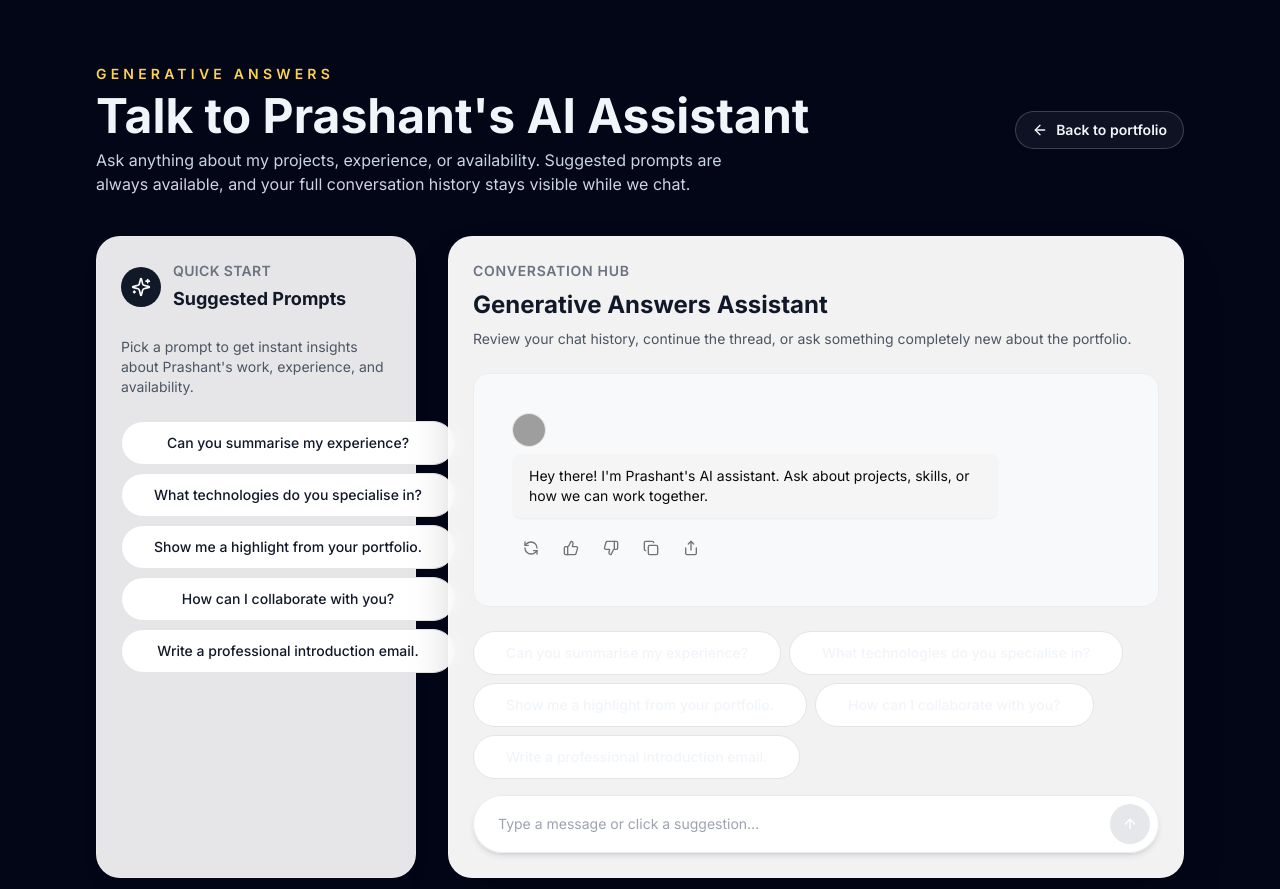
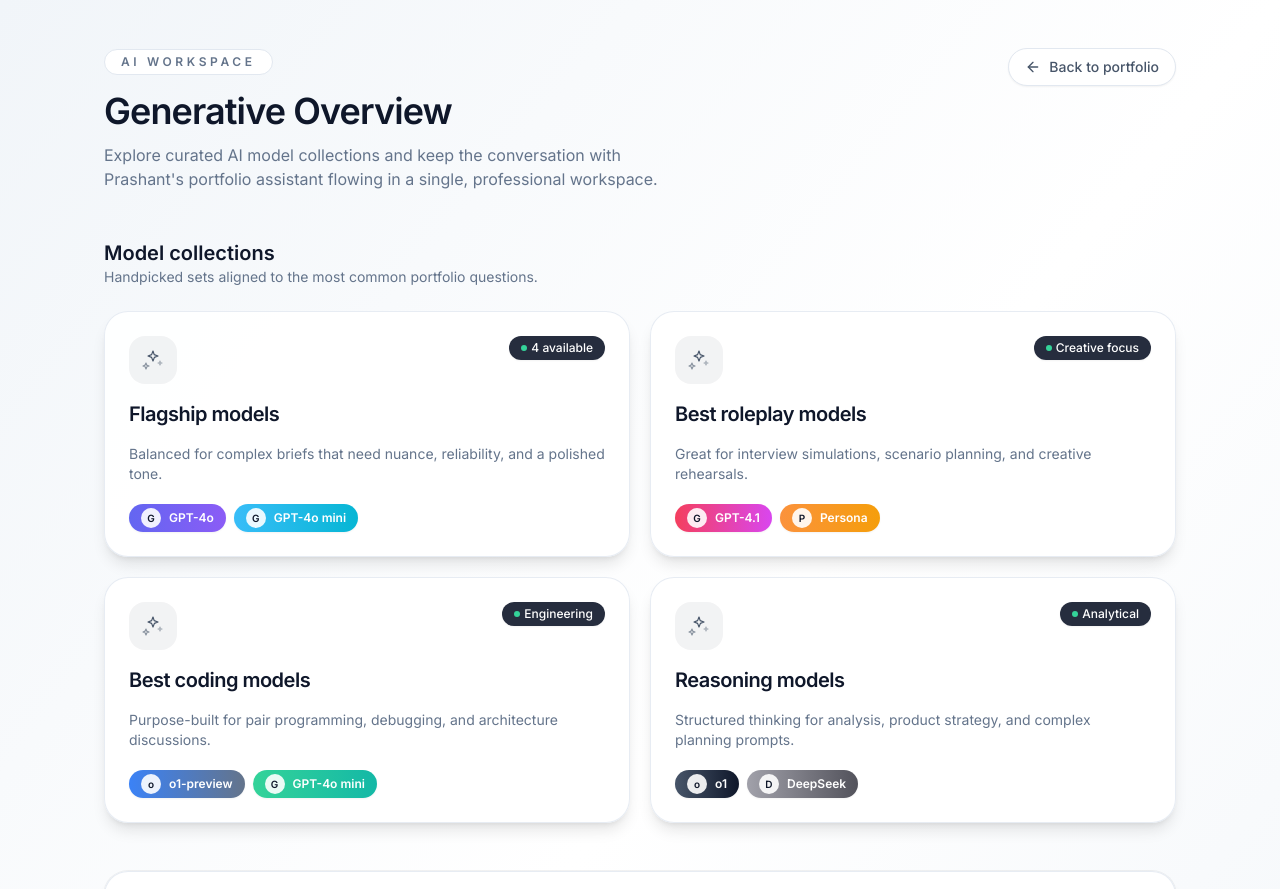
Before and after one commit to codex-clone/portfolio, a Next.js app: page /ai in a window 1280 px wide. Shown: the top 889 px of the page. Built offline with nearby package versions, Linux system fonts and the light colour scheme; grey boxes are pictures that could not be loaded.

Commit message:
Revamp generative overview layout

```diff
--- a/app/ai/page.tsx
+++ b/app/ai/page.tsx
@@ -1,35 +1,154 @@
 import { ChatExperience } from "@/components/ui/chat-experience"
+import { Card, CardDescription, CardHeader, CardTitle } from "@/components/ui/card"
 import Link from "next/link"
 import { ArrowLeft } from "lucide-react"
 
+const modelCollections = [
+  {
+    title: "Flagship models",
+    description: "Balanced for complex briefs that need nuance, reliability, and a polished tone.",
+    badge: "4 available",
+    tokens: [
+      { label: "GPT-4o", tone: "from-indigo-500 to-violet-500" },
+      { label: "GPT-4o mini", tone: "from-sky-400 to-cyan-500" },
+    ],
+  },
+  {
+    title: "Best roleplay models",
+    description: "Great for interview simulations, scenario planning, and creative rehearsals.",
+    badge: "Creative focus",
+    tokens: [
+      { label: "GPT-4.1", tone: "from-rose-500 to-fuchsia-500" },
+      { label: "Persona", tone: "from-orange-400 to-amber-500" },
+    ],
+  },
+  {
+    title: "Best coding models",
+    description: "Purpose-built for pair programming, debugging, and architecture discussions.",
+    badge: "Engineering",
+    tokens: [
+      { label: "o1-preview", tone: "from-blue-500 to-slate-500" },
+      { label: "GPT-4o mini", tone: "from-emerald-400 to-teal-500" },
+    ],
+  },
+  {
+    title: "Reasoning models",
+    description: "Structured thinking for analysis, product strategy, and complex planning prompts.",
+    badge: "Analytical",
+    tokens: [
+      { label: "o1", tone: "from-slate-600 to-slate-900" },
+      { label: "DeepSeek", tone: "from-zinc-400 to-zinc-600" },
+    ],
+  },
+]
+
 export default function GenerativeAnswersPage() {
   return (
-    <div className="min-h-screen bg-slate-950 text-slate-100">
-      <div className="mx-auto w-full max-w-6xl px-4 py-16 sm:px-6 lg:px-8">
-        <div className="mb-10 flex flex-col items-center justify-between gap-6 text-center lg:flex-row lg:text-left">
-          <div className="space-y-2">
-            <p className="text-sm font-semibold uppercase tracking-[0.3em] text-amber-300">
-              Generative Answers
-            </p>
-            <h1 className="text-3xl font-bold sm:text-4xl lg:text-5xl">
-              Talk to Prashant&apos;s AI Assistant
-            </h1>
-            <p className="max-w-2xl text-sm text-slate-300 sm:text-base">
-              Ask anything about my projects, experience, or availability. Suggested prompts are always available, and your full
-              conversation history stays visible while we chat.
-            </p>
+    <div className="min-h-screen bg-gradient-to-br from-slate-100 via-white to-slate-100">
+      <div className="mx-auto w-full max-w-6xl px-4 py-12 sm:px-6 lg:px-10">
+        <header className="mb-12 flex flex-col gap-6 sm:flex-row sm:items-start sm:justify-between">
+          <div className="space-y-4">
+            <span className="inline-flex items-center gap-2 rounded-full border border-slate-200 bg-white px-4 py-1 text-xs font-semibold uppercase tracking-[0.3em] text-slate-500">
+              AI Workspace
+            </span>
+            <div className="space-y-3">
+              <h1 className="text-3xl font-semibold tracking-tight text-slate-900 sm:text-4xl">Generative Overview</h1>
+              <p className="max-w-xl text-sm text-slate-500 sm:text-base">
+                Explore curated AI model collections and keep the conversation with Prashant&apos;s portfolio assistant flowing in a single, professional workspace.
+              </p>
+            </div>
           </div>
           <Link
             href="/"
-            className="inline-flex items-center gap-2 rounded-full border border-white/20 bg-white/5 px-4 py-2 text-sm font-semibold text-slate-100 transition hover:border-white/40 hover:bg-white/10"
+            className="inline-flex w-fit items-center gap-2 rounded-full border border-slate-200 bg-white px-4 py-2 text-sm font-medium text-slate-600 shadow-sm transition hover:border-slate-300 hover:text-slate-900"
             aria-label="Back to home"
           >
             <ArrowLeft className="h-4 w-4" />
             Back to portfolio
           </Link>
-        </div>
+        </header>
+
+        <section className="mb-12 space-y-6">
+          <div className="flex items-center justify-between">
+            <div>
+              <h2 className="text-lg font-semibold text-slate-900 sm:text-xl">Model collections</h2>
+              <p className="text-sm text-slate-500">Handpicked sets aligned to the most common portfolio questions.</p>
+            </div>
+          </div>
+          <div className="grid gap-5 md:grid-cols-2">
+            {modelCollections.map((collection) => (
+              <Card
+                key={collection.title}
+                className="relative overflow-hidden rounded-3xl border border-slate-200/80 bg-white/90 p-6 shadow-lg transition hover:-translate-y-1 hover:shadow-xl"
+              >
+                <div className="absolute right-6 top-6 inline-flex items-center gap-1 rounded-full bg-slate-900/90 px-3 py-1 text-xs font-medium text-white shadow-sm">
+                  <span className="size-1.5 rounded-full bg-emerald-400" aria-hidden />
+                  {collection.badge}
+                </div>
+                <CardHeader className="space-y-4 p-0">
+                  <span className="inline-flex size-12 items-center justify-center rounded-2xl bg-slate-900/5 text-slate-900">
+                    <SparklesIcon />
+                  </span>
+                  <CardTitle className="text-xl font-semibold text-slate-900">{collection.title}</CardTitle>
+                  <CardDescription className="text-sm text-slate-500">
+                    {collection.description}
+                  </CardDescription>
+                  <div className="flex flex-wrap gap-2 pt-1">
+                    {collection.tokens.map((token) => (
+                      <span
+                        key={`${collection.title}-${token.label}`}
+                        className={`inline-flex items-center gap-2 rounded-full bg-gradient-to-r ${token.tone} px-3 py-1 text-xs font-semibold text-white shadow-sm`}
+                      >
+                        <span className="inline-flex size-5 items-center justify-center rounded-full bg-white/90 text-[10px] font-semibold text-slate-900">
+                          {token.label.charAt(0)}
+                        </span>
+                        {token.label}
+                      </span>
+                    ))}
+                  </div>
+                </CardHeader>
+              </Card>
+            ))}
+          </div>
+        </section>
+
         <ChatExperience />
       </div>
     </div>
   )
 }
+
+function SparklesIcon() {
+  return (
+    <svg
+      viewBox="0 0 24 24"
+      fill="none"
+      xmlns="http://www.w3.org/2000/svg"
+      className="h-6 w-6 text-slate-600"
+    >
+      <path
+        d="M12 3l1.2 3.6L17 8l-3.6 1.4L12 13l-1.4-3.6L7 8l3.6-1.4L12 3z"
+        stroke="currentColor"
+        strokeWidth="1.2"
+        strokeLinecap="round"
+        strokeLinejoin="round"
+      />
+      <path
+        d="M5 15l.7 2.1L8 18l-2.1.8L5 21l-.9-2.2L2 18l2.1-.9L5 15z"
+        stroke="currentColor"
+        strokeWidth="1.2"
+        strokeLinecap="round"
+        strokeLinejoin="round"
+        opacity="0.6"
+      />
+      <path
+        d="M19 13l.6 1.6L21 15l-1.4.5L19 17l-.6-1.5L17 15l1.4-.4L19 13z"
+        stroke="currentColor"
+        strokeWidth="1.2"
+        strokeLinecap="round"
+        strokeLinejoin="round"
+        opacity="0.4"
+      />
+    </svg>
+  )
+}
--- a/components/ui/chat-experience.tsx
+++ b/components/ui/chat-experience.tsx
@@ -4,25 +4,21 @@
 import {
   ArrowUpIcon,
   CopyIcon,
+  Gamepad2,
+  Image,
+  LayoutDashboard,
+  PanelsTopLeft,
   RefreshCcwIcon,
   ShareIcon,
-  Sparkles,
   ThumbsDownIcon,
   ThumbsUpIcon,
 } from "lucide-react"
 
 import { Action, Actions } from "@/components/ui/actions"
-import {
-  Conversation,
-  ConversationContent,
-} from "@/components/ui/conversation"
+import { Conversation, ConversationContent } from "@/components/ui/conversation"
 import { Message, MessageAvatar, MessageContent } from "@/components/ui/message"
 import { Button } from "@/components/ui/button"
-import {
-  PromptInput,
-  PromptInputActions,
-  PromptInputTextarea,
-} from "@/components/ui/prompt-input"
+import { PromptInput, PromptInputActions, PromptInputTextarea } from "@/components/ui/prompt-input"
 import { PromptSuggestion } from "@/components/ui/prompt-suggestion"
 import { cn } from "@/lib/utils"
 
@@ -42,6 +38,13 @@
   "Write a professional introduction email.",
 ]
 
+const composerShortcuts = [
+  { icon: Image, label: "Image" },
+  { icon: PanelsTopLeft, label: "Interactive App" },
+  { icon: LayoutDashboard, label: "Landing Page" },
+  { icon: Gamepad2, label: "3D Game" },
+] as const
+
 const userAvatar =
   "https://images.unsplash.com/photo-1521572267360-ee0c2909d518?auto=format&fit=crop&w=80&h=80&q=80"
 const assistantAvatar =
@@ -56,7 +59,7 @@
 ] as const
 
 function createAssistantReply(prompt: string) {
-  return `Thanks for the message! I currently use this chat to share key information from my portfolio. You asked: “${prompt}”. I\'ll reach out with a personalised response soon.`
+  return `Thanks for the message! I currently use this chat to share key information from my portfolio. You asked: “${prompt}”. I'll reach out with a personalised response soon.`
 }
 
 export function ChatExperience() {
@@ -65,7 +68,7 @@
       id: 1,
       role: "assistant",
       content:
-        "Hey there! I\'m Prashant\'s AI assistant. Ask about projects, skills, or how we can work together.",
+        "Hey there! I'm Prashant's AI assistant. Ask about projects, skills, or how we can work together.",
       avatar: assistantAvatar,
       name: "Portfolio AI",
     },
@@ -110,77 +113,49 @@
   }, [])
 
   return (
-    <div className="grid gap-8 lg:grid-cols-[320px_minmax(0,1fr)]">
-      <aside className="space-y-6 rounded-3xl border border-white/20 bg-white/90 p-6 text-gray-900 shadow-lg backdrop-blur dark:border-white/10 dark:bg-slate-950/70 dark:text-slate-100">
-        <div className="flex items-center gap-3">
-          <div className="flex size-10 items-center justify-center rounded-full bg-gray-900 text-white dark:bg-slate-800">
-            <Sparkles className="h-5 w-5" />
-          </div>
-          <div className="space-y-1">
-            <p className="text-sm font-semibold uppercase tracking-wide text-gray-500 dark:text-slate-400">
-              Quick start
+    <section className="rounded-3xl border border-slate-200/80 bg-white/90 shadow-xl ring-1 ring-black/5 backdrop-blur">
+      <div className="flex flex-col gap-3 border-b border-slate-200/80 px-6 py-6 sm:flex-row sm:items-center sm:justify-between">
+        <div className="space-y-2">
+          <p className="text-xs font-semibold uppercase tracking-[0.25em] text-slate-400">Conversation Hub</p>
+          <div>
+            <h2 className="text-2xl font-semibold text-slate-900">Generative Answers Assistant</h2>
+            <p className="mt-1 text-sm text-slate-500">
+              Keep your prompts, history, and feedback controls in one professional workspace.
             </p>
-            <h2 className="text-lg font-bold text-gray-900 dark:text-slate-100">
-              Suggested Prompts
-            </h2>
           </div>
         </div>
-        <p className="text-sm text-gray-600 dark:text-slate-300">
-          Pick a prompt to get instant insights about Prashant&apos;s work, experience, and availability.
-        </p>
-        <div className="grid gap-2">
-          {promptSuggestions.map((suggestion) => (
-            <PromptSuggestion
-              key={suggestion}
-              highlight={highlight}
-              onClick={() => handleSuggestionSelect(suggestion)}
-              className="text-left"
-            >
-              {suggestion}
-            </PromptSuggestion>
-          ))}
+        <div className="flex items-center gap-3">
+          <span className="inline-flex items-center gap-2 rounded-full border border-emerald-200 bg-emerald-50 px-3 py-1 text-xs font-medium text-emerald-600">
+            <span className="size-2 rounded-full bg-emerald-500" aria-hidden />
+            Live session
+          </span>
+          <span className="hidden text-xs text-slate-400 sm:inline-flex">Responses under 1 min</span>
         </div>
-      </aside>
-
-      <section className="flex flex-col gap-6 rounded-3xl border border-white/20 bg-white/95 p-6 shadow-2xl backdrop-blur dark:border-white/10 dark:bg-slate-950/80">
-        <div className="space-y-2">
-          <p className="text-sm font-semibold uppercase tracking-wider text-gray-500 dark:text-slate-400">
-            Conversation Hub
-          </p>
-          <h1 className="text-2xl font-bold text-gray-900 dark:text-white">
-            Generative Answers Assistant
-          </h1>
-          <p className="text-sm text-gray-600 dark:text-slate-300">
-            Review your chat history, continue the thread, or ask something completely new about the portfolio.
-          </p>
       </div>
 
-        <div className="flex flex-1 flex-col overflow-hidden rounded-2xl border border-slate-200/60 bg-slate-50/80 dark:border-slate-800/70 dark:bg-slate-900/60">
-          <Conversation className="flex flex-1 flex-col">
-            <ConversationContent className="flex flex-col gap-4 p-6">
+      <div className="flex flex-col gap-6 px-6 py-6">
+        <div className="flex flex-col overflow-hidden rounded-2xl border border-slate-200/80 bg-slate-50/90">
+          <Conversation className="flex h-[360px] flex-col">
+          <ConversationContent className="flex flex-1 flex-col gap-4 overflow-y-auto p-6">
               {messages.map((message) => (
                 <Message
                   key={message.id}
                   from={message.role}
-                  className={cn(
-                    "flex flex-col gap-2",
-                    message.role === "assistant"
-                      ? "items-start"
-                      : "items-end",
-                  )}
+                  className={cn("flex flex-col gap-2", message.role === "assistant" ? "items-start" : "items-end")}
                 >
                   <MessageAvatar src={message.avatar} name={message.name} />
                   <MessageContent
                     className={cn(
+                      "max-w-full rounded-2xl px-4 py-3 text-sm shadow-sm",
                       message.role === "user"
-                        ? "bg-gray-900 text-white shadow-lg"
-                        : "bg-white text-gray-900 shadow-sm dark:bg-slate-800 dark:text-slate-100",
+                        ? "bg-slate-900 text-white"
+                        : "bg-white text-slate-700 shadow-sm ring-1 ring-slate-200",
                     )}
                   >
                     {message.content}
                   </MessageContent>
                   {message.role === "assistant" ? (
-                    <Actions className="mt-1">
+                    <Actions className="mt-1 text-slate-400">
                       {actions.map((action) => (
                         <Action key={action.label} label={action.label}>
                           <action.icon className="size-4" />
@@ -191,12 +166,9 @@
                 </Message>
               ))}
               {isResponding ? (
-                <Message
-                  from="assistant"
-                  className="flex flex-col items-start gap-2"
-                >
+                <Message from="assistant" className="flex flex-col items-start gap-2">
                   <MessageAvatar src={assistantAvatar} name="Portfolio AI" />
-                  <MessageContent className="bg-white text-gray-500 shadow-sm dark:bg-slate-800 dark:text-slate-300">
+                  <MessageContent className="bg-white text-slate-500 shadow-sm ring-1 ring-slate-200">
                     Thinking...
                   </MessageContent>
                 </Message>
@@ -205,13 +177,28 @@
           </Conversation>
         </div>
 
-        <div className="space-y-4">
+        <div className="flex flex-wrap gap-2">
+          {composerShortcuts.map((shortcut) => (
+            <button
+              key={shortcut.label}
+              type="button"
+              className="inline-flex items-center gap-2 rounded-full border border-slate-200 bg-white px-3 py-1.5 text-xs font-medium text-slate-600 shadow-sm transition hover:border-slate-300 hover:text-slate-900"
+            >
+              <shortcut.icon className="h-3.5 w-3.5" />
+              {shortcut.label}
+            </button>
+          ))}
+        </div>
+
         <div className="flex flex-wrap gap-2">
           {promptSuggestions.map((suggestion) => (
             <PromptSuggestion
-                key={`footer-${suggestion}`}
+              key={suggestion}
               highlight={highlight}
               onClick={() => handleSuggestionSelect(suggestion)}
+              variant="outline"
+              size="sm"
+              className="rounded-full border-slate-200 bg-white px-4 py-2 text-xs text-slate-600 transition hover:border-slate-300 hover:text-slate-900"
             >
               {suggestion}
             </PromptSuggestion>
@@ -222,19 +209,19 @@
           value={inputValue}
           onValueChange={setInputValue}
           onSubmit={handleSend}
-            className="flex w-full flex-col gap-2 rounded-full border border-slate-200/80 bg-white/90 p-2 shadow-md transition focus-within:ring-2 focus-within:ring-slate-200 dark:border-slate-800 dark:bg-slate-900/70 dark:focus-within:ring-slate-700 sm:flex-row sm:items-center sm:gap-3"
+          className="flex w-full flex-col gap-3 rounded-2xl border border-slate-200 bg-white/95 p-3 shadow-sm transition focus-within:border-slate-300 focus-within:ring-2 focus-within:ring-slate-200 sm:flex-row sm:items-center sm:gap-4"
         >
           <PromptInputTextarea
             placeholder="Type a message or click a suggestion..."
             aria-label="Message"
             rows={1}
-              className="min-h-0 flex-1 rounded-full border-none bg-transparent px-4 py-2 text-base text-gray-900 shadow-none outline-none focus-visible:ring-0 dark:text-slate-100"
+            className="min-h-0 flex-1 rounded-xl border-none bg-transparent px-3 py-2 text-base text-slate-700 shadow-none outline-none focus-visible:ring-0"
           />
-            <PromptInputActions className="justify-end rounded-full bg-transparent p-0">
+          <PromptInputActions className="justify-end gap-3 rounded-xl border border-slate-200 bg-slate-50 px-3 py-2 sm:bg-transparent sm:px-0 sm:py-0 sm:ring-0">
             <Button
               type="submit"
               size="icon"
-                className="size-10 rounded-full bg-gray-900 text-white transition hover:bg-gray-800 disabled:cursor-not-allowed disabled:bg-gray-400/50 dark:bg-slate-200 dark:text-slate-900 dark:hover:bg-slate-100"
+              className="size-10 rounded-full bg-slate-900 text-white transition hover:bg-slate-800 disabled:cursor-not-allowed disabled:bg-slate-400/50"
               disabled={!inputValue.trim() || isResponding}
               aria-label="Send message"
             >
@@ -244,6 +231,5 @@
         </PromptInput>
       </div>
     </section>
-    </div>
   )
 }
```
Lines whose indentation alone changed are shown as unchanged.
